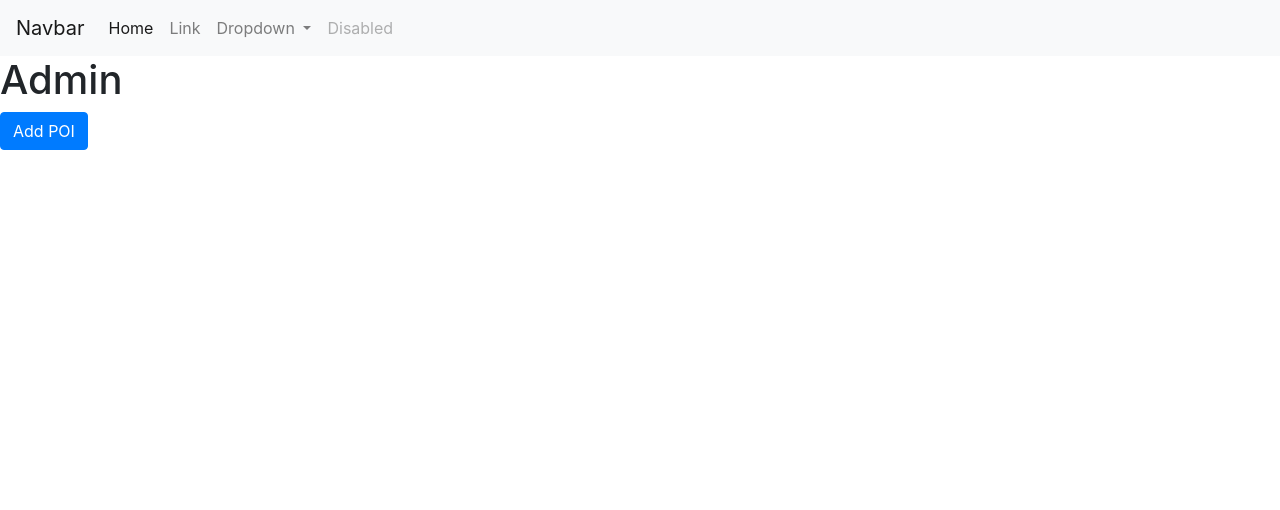
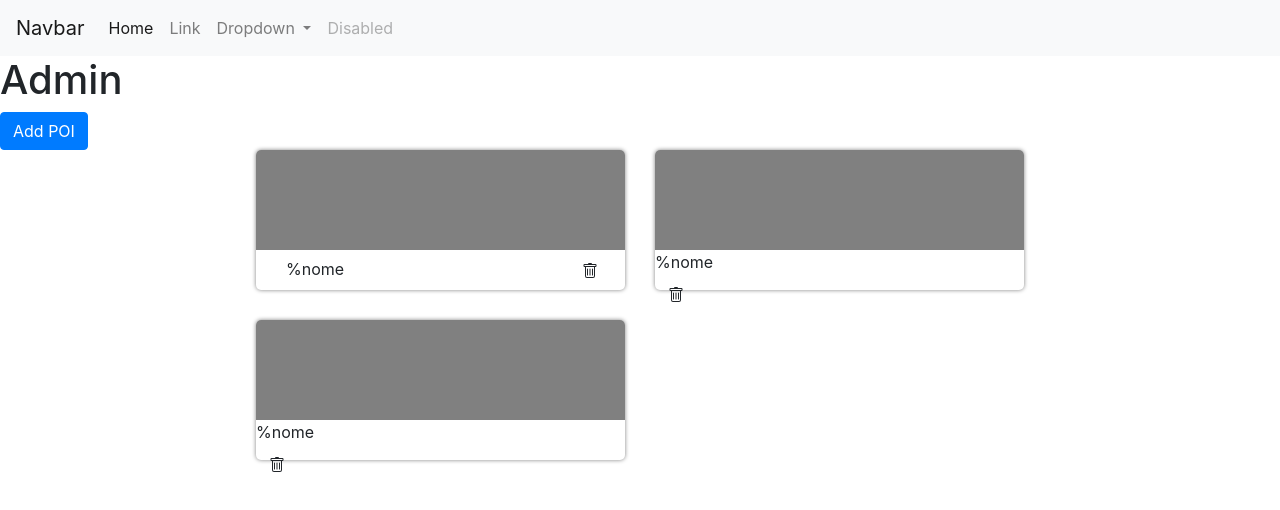
Before and after one commit to nuzzacigianluca/bologna, a plain HTML site: page project/admin.html in a window 1280 px wide. Drawn offline with nearby package versions, Linux system fonts and the light colour scheme; no server answers.

Commit message:
second-commit

```diff
--- a/project/admin.css
+++ b/project/admin.css
@@ -6,30 +6,59 @@
   display: none;
 }
 
-.poi-content{
-  width: 70%;
-  margin-right: 15%;
-  margin-left: 15%;
-  box-shadow: 0px 0px 5px 0px #000000;
-  border-radius: 5px;
-  text-align: center;
-  align-items: center;
-  vertical-align: center;
-}
-.poi{
-  padding-left: 20px;
-  width: 100%;
+.poi-content {
+  width: 60%;
+  margin: auto;
   display: grid;
-  grid-template-columns: 4fr 1fr;
-  cursor: pointer;
-  align-items: center;
-  transition: 0.2s all;
+  grid-template-columns: 1fr 1fr;
+  column-gap: 30px;
+  row-gap: 30px;
 }
 
-.poi:hover{
-  background: lightgrey;
+@media(max-width: 850px) {
+  .poi-content {
+    grid-template-columns: 1fr;
+  }
 }
 
-.nome{
-  text-align: left;
+@media(min-width: 851px) {
+  .poi-content {
+    grid-template-columns: 1fr 1fr;
+  }
 }
+
+.poi {
+  width: 100%;
+  height: 140px;
+  box-shadow: 0px 0px 4px 0px grey;
+  border-radius: 5px;
+  cursor: pointer;
+  transition: 0.20s all;
+}
+
+.poi:hover {
+  box-shadow: 0px 0px 8px 0px grey;
+}
+
+.image-poi {
+  height: 100px;
+  background-color: grey;
+  border-radius: inherit;
+  border-bottom-left-radius: 0;
+  border-bottom-right-radius: 0;
+}
+
+.bottom-poi {
+  display: flex;
+  flex-direction: row;
+  margin-left: 30px;
+  align-items: center;
+}
+
+.nome {
+  flex: 5;
+}
+
+.buttons-poi {
+  flex: 1;
+}
--- a/project/admin.html
+++ b/project/admin.html
@@ -7,18 +7,22 @@
   <meta name="viewport" content="width=device-width, initial-scale=1, minimum-scale=1.0, shrink-to-fit=no">
   <link href="assets/images/favicon.png" rel="icon" />
   <title>ADMIN</title>
-  <link href="https://cdn.jsdelivr.net/npm/bootstrap@5.0.2/dist/css/bootstrap.min.css" rel="stylesheet" integrity="sha384-EVSTQN3/azprG1Anm3QDgpJLIm9Nao0Yz1ztcQTwFspd3yD65VohhpuuCOmLASjC" crossorigin="anonymous">
-  <link rel="stylesheet" href="login.css" >
-  <link href="https://cdn.jsdelivr.net/npm/bootstrap@5.0.2/dist/css/bootstrap.min.css" rel="stylesheet" integrity="sha384-EVSTQN3/azprG1Anm3QDgpJLIm9Nao0Yz1ztcQTwFspd3yD65VohhpuuCOmLASjC" crossorigin="anonymous">
-  <link rel="stylesheet" href="https://cdn.jsdelivr.net/npm/bootstrap@4.3.1/dist/css/bootstrap.min.css" integrity="sha384-ggOyR0iXCbMQv3Xipma34MD+dH/1fQ784/j6cY/iJTQUOhcWr7x9JvoRxT2MZw1T" crossorigin="anonymous">
-  <link rel="stylesheet" href="admin.css"/>
+  <link href="https://cdn.jsdelivr.net/npm/bootstrap@5.0.2/dist/css/bootstrap.min.css" rel="stylesheet"
+    integrity="sha384-EVSTQN3/azprG1Anm3QDgpJLIm9Nao0Yz1ztcQTwFspd3yD65VohhpuuCOmLASjC" crossorigin="anonymous">
+  <link rel="stylesheet" href="login.css">
+  <link href="https://cdn.jsdelivr.net/npm/bootstrap@5.0.2/dist/css/bootstrap.min.css" rel="stylesheet"
+    integrity="sha384-EVSTQN3/azprG1Anm3QDgpJLIm9Nao0Yz1ztcQTwFspd3yD65VohhpuuCOmLASjC" crossorigin="anonymous">
+  <link rel="stylesheet" href="https://cdn.jsdelivr.net/npm/bootstrap@4.3.1/dist/css/bootstrap.min.css"
+    integrity="sha384-ggOyR0iXCbMQv3Xipma34MD+dH/1fQ784/j6cY/iJTQUOhcWr7x9JvoRxT2MZw1T" crossorigin="anonymous">
+  <link rel="stylesheet" href="admin.css" />
 
 </head>
 
 <body>
   <nav class="navbar navbar-expand-lg navbar-light bg-light">
     <a class="navbar-brand" href="#">Navbar</a>
-    <button class="navbar-toggler" type="button" data-toggle="collapse" data-target="#navbarSupportedContent" aria-controls="navbarSupportedContent" aria-expanded="false" aria-label="Toggle navigation">
+    <button class="navbar-toggler" type="button" data-toggle="collapse" data-target="#navbarSupportedContent"
+      aria-controls="navbarSupportedContent" aria-expanded="false" aria-label="Toggle navigation">
       <span class="navbar-toggler-icon"></span>
     </button>
 
@@ -31,7 +35,8 @@
           <a class="nav-link" href="#">Link</a>
         </li>
         <li class="nav-item dropdown">
-          <a class="nav-link dropdown-toggle" href="#" id="navbarDropdown" role="button" data-toggle="dropdown" aria-haspopup="true" aria-expanded="false">
+          <a class="nav-link dropdown-toggle" href="#" id="navbarDropdown" role="button" data-toggle="dropdown"
+            aria-haspopup="true" aria-expanded="false">
             Dropdown
           </a>
           <div class="dropdown-menu" aria-labelledby="navbarDropdown">
@@ -48,14 +53,15 @@
 
     </div>
   </nav>
- <h1>Admin</h1>
+  <h1>Admin</h1>
   <!-- Button trigger modal -->
   <button type="button" class="btn btn-primary" data-toggle="modal" data-target="#exampleModal" id="add-poi">
     Add POI
   </button>
 
   <!-- Modal -->
-  <div class="modal fade" id="exampleModal" tabindex="-1" role="dialog" aria-labelledby="exampleModalLabel" aria-hidden="true">
+  <div class="modal fade" id="exampleModal" tabindex="-1" role="dialog" aria-labelledby="exampleModalLabel"
+    aria-hidden="true">
     <div class="modal-dialog" role="document">
       <div class="modal-content">
         <div class="modal-header">
@@ -72,7 +78,8 @@
             </div>
             <div class="form-group">
               <label for="description-input">Description</label>
-              <textarea type="text" class="form-control" id="description-input" placeholder="Add description"></textarea>
+              <textarea type="text" class="form-control" id="description-input"
+                placeholder="Add description"></textarea>
             </div>
             <div class="form-group">
               <label for="image-input">Images</label>
@@ -80,8 +87,10 @@
 
               </div>
               <button id="add-image" class="btn btn-light" type="button">
-                <svg xmlns="http://www.w3.org/2000/svg" width="16" height="16" fill="currentColor" class="bi bi-plus-lg" viewBox="0 0 16 16">
-                  <path fill-rule="evenodd" d="M8 2a.5.5 0 0 1 .5.5v5h5a.5.5 0 0 1 0 1h-5v5a.5.5 0 0 1-1 0v-5h-5a.5.5 0 0 1 0-1h5v-5A.5.5 0 0 1 8 2"/>
+                <svg xmlns="http://www.w3.org/2000/svg" width="16" height="16" fill="currentColor" class="bi bi-plus-lg"
+                  viewBox="0 0 16 16">
+                  <path fill-rule="evenodd"
+                    d="M8 2a.5.5 0 0 1 .5.5v5h5a.5.5 0 0 1 0 1h-5v5a.5.5 0 0 1-1 0v-5h-5a.5.5 0 0 1 0-1h5v-5A.5.5 0 0 1 8 2" />
                 </svg>
               </button>
               <small id="" class="form-text text-muted">Max 10 images</small>
@@ -107,16 +116,81 @@
   </div>
 
   <div id="poi-content" class="poi-content">
+    <div class="poi" id="%id">
+      <div class="image-poi">
 
+      </div>
+      <div class="bottom-poi">
+        <div class="nome">%nome</div>
+        <div class="buttons-poi">
+          <button class="delete-button btn" id="button%id">
+            <svg xmlns="http://www.w3.org/2000/svg" width="16" height="16" fill="currentColor" class="bi bi-trash"
+              viewBox="0 0 16 16">
+              <path
+                d="M5.5 5.5A.5.5 0 0 1 6 6v6a.5.5 0 0 1-1 0V6a.5.5 0 0 1 .5-.5m2.5 0a.5.5 0 0 1 .5.5v6a.5.5 0 0 1-1 0V6a.5.5 0 0 1 .5-.5m3 .5a.5.5 0 0 0-1 0v6a.5.5 0 0 0 1 0z" />
+              <path
+                d="M14.5 3a1 1 0 0 1-1 1H13v9a2 2 0 0 1-2 2H5a2 2 0 0 1-2-2V4h-.5a1 1 0 0 1-1-1V2a1 1 0 0 1 1-1H6a1 1 0 0 1 1-1h2a1 1 0 0 1 1 1h3.5a1 1 0 0 1 1 1zM4.118 4 4 4.059V13a1 1 0 0 0 1 1h6a1 1 0 0 0 1-1V4.059L11.882 4zM2.5 3h11V2h-11z" />
+            </svg>
+          </button>
+        </div>
+      </div>
+
+    </div>
+    <div class="poi" id="%id">
+      <div class="image-poi">
+
+      </div>
+      <div class="nome">%nome</div>
+      <div class="buttons-poi">
+        <button class="delete-button btn" id="button%id">
+          <svg xmlns="http://www.w3.org/2000/svg" width="16" height="16" fill="currentColor" class="bi bi-trash"
+            viewBox="0 0 16 16">
+            <path
+              d="M5.5 5.5A.5.5 0 0 1 6 6v6a.5.5 0 0 1-1 0V6a.5.5 0 0 1 .5-.5m2.5 0a.5.5 0 0 1 .5.5v6a.5.5 0 0 1-1 0V6a.5.5 0 0 1 .5-.5m3 .5a.5.5 0 0 0-1 0v6a.5.5 0 0 0 1 0z" />
+            <path
+              d="M14.5 3a1 1 0 0 1-1 1H13v9a2 2 0 0 1-2 2H5a2 2 0 0 1-2-2V4h-.5a1 1 0 0 1-1-1V2a1 1 0 0 1 1-1H6a1 1 0 0 1 1-1h2a1 1 0 0 1 1 1h3.5a1 1 0 0 1 1 1zM4.118 4 4 4.059V13a1 1 0 0 0 1 1h6a1 1 0 0 0 1-1V4.059L11.882 4zM2.5 3h11V2h-11z" />
+          </svg>
+        </button>
+      </div>
+    </div>
+    <div class="poi" id="%id">
+      <div class="image-poi">
+
+      </div>
+      <div class="nome">%nome</div>
+      <div class="buttons-poi">
+        <button class="delete-button btn" id="button%id">
+          <svg xmlns="http://www.w3.org/2000/svg" width="16" height="16" fill="currentColor" class="bi bi-trash"
+            viewBox="0 0 16 16">
+            <path
+              d="M5.5 5.5A.5.5 0 0 1 6 6v6a.5.5 0 0 1-1 0V6a.5.5 0 0 1 .5-.5m2.5 0a.5.5 0 0 1 .5.5v6a.5.5 0 0 1-1 0V6a.5.5 0 0 1 .5-.5m3 .5a.5.5 0 0 0-1 0v6a.5.5 0 0 0 1 0z" />
+            <path
+              d="M14.5 3a1 1 0 0 1-1 1H13v9a2 2 0 0 1-2 2H5a2 2 0 0 1-2-2V4h-.5a1 1 0 0 1-1-1V2a1 1 0 0 1 1-1H6a1 1 0 0 1 1-1h2a1 1 0 0 1 1 1h3.5a1 1 0 0 1 1 1zM4.118 4 4 4.059V13a1 1 0 0 0 1 1h6a1 1 0 0 0 1-1V4.059L11.882 4zM2.5 3h11V2h-11z" />
+          </svg>
+        </button>
+      </div>
+    </div>
   </div>
 
-  <script src="https://cdn.jsdelivr.net/npm/bootstrap@5.0.2/dist/js/bootstrap.bundle.min.js" integrity="sha384-MrcW6ZMFYlzcLA8Nl+NtUVF0sA7MsXsP1UyJoMp4YLEuNSfAP+JcXn/tWtIaxVXM" crossorigin="anonymous"></script>
+  <script src="https://cdn.jsdelivr.net/npm/bootstrap@5.0.2/dist/js/bootstrap.bundle.min.js"
+    integrity="sha384-MrcW6ZMFYlzcLA8Nl+NtUVF0sA7MsXsP1UyJoMp4YLEuNSfAP+JcXn/tWtIaxVXM"
+    crossorigin="anonymous"></script>
   <script src="admin.js"></script>
-  <script src="https://cdn.jsdelivr.net/npm/@popperjs/core@2.9.2/dist/umd/popper.min.js" integrity="sha384-IQsoLXl5PILFhosVNubq5LC7Qb9DXgDA9i+tQ8Zj3iwWAwPtgFTxbJ8NT4GN1R8p" crossorigin="anonymous"></script>
-  <script src="https://cdn.jsdelivr.net/npm/bootstrap@5.0.2/dist/js/bootstrap.min.js" integrity="sha384-cVKIPhGWiC2Al4u+LWgxfKTRIcfu0JTxR+EQDz/bgldoEyl4H0zUF0QKbrJ0EcQF" crossorigin="anonymous"></script>
-  <script src="https://code.jquery.com/jquery-3.3.1.slim.min.js" integrity="sha384-q8i/X+965DzO0rT7abK41JStQIAqVgRVzpbzo5smXKp4YfRvH+8abtTE1Pi6jizo" crossorigin="anonymous"></script>
-  <script src="https://cdn.jsdelivr.net/npm/popper.js@1.14.7/dist/umd/popper.min.js" integrity="sha384-UO2eT0CpHqdSJQ6hJty5KVphtPhzWj9WO1clHTMGa3JDZwrnQq4sF86dIHNDz0W1" crossorigin="anonymous"></script>
-  <script src="https://cdn.jsdelivr.net/npm/bootstrap@4.3.1/dist/js/bootstrap.min.js" integrity="sha384-JjSmVgyd0p3pXB1rRibZUAYoIIy6OrQ6VrjIEaFf/nJGzIxFDsf4x0xIM+B07jRM" crossorigin="anonymous"></script>
+  <script src="https://cdn.jsdelivr.net/npm/@popperjs/core@2.9.2/dist/umd/popper.min.js"
+    integrity="sha384-IQsoLXl5PILFhosVNubq5LC7Qb9DXgDA9i+tQ8Zj3iwWAwPtgFTxbJ8NT4GN1R8p"
+    crossorigin="anonymous"></script>
+  <script src="https://cdn.jsdelivr.net/npm/bootstrap@5.0.2/dist/js/bootstrap.min.js"
+    integrity="sha384-cVKIPhGWiC2Al4u+LWgxfKTRIcfu0JTxR+EQDz/bgldoEyl4H0zUF0QKbrJ0EcQF"
+    crossorigin="anonymous"></script>
+  <script src="https://code.jquery.com/jquery-3.3.1.slim.min.js"
+    integrity="sha384-q8i/X+965DzO0rT7abK41JStQIAqVgRVzpbzo5smXKp4YfRvH+8abtTE1Pi6jizo"
+    crossorigin="anonymous"></script>
+  <script src="https://cdn.jsdelivr.net/npm/popper.js@1.14.7/dist/umd/popper.min.js"
+    integrity="sha384-UO2eT0CpHqdSJQ6hJty5KVphtPhzWj9WO1clHTMGa3JDZwrnQq4sF86dIHNDz0W1"
+    crossorigin="anonymous"></script>
+  <script src="https://cdn.jsdelivr.net/npm/bootstrap@4.3.1/dist/js/bootstrap.min.js"
+    integrity="sha384-JjSmVgyd0p3pXB1rRibZUAYoIIy6OrQ6VrjIEaFf/nJGzIxFDsf4x0xIM+B07jRM"
+    crossorigin="anonymous"></script>
 </body>
 
 </html>
```
Also changed, not shown: project/admin.js (+15 -14 lines).
